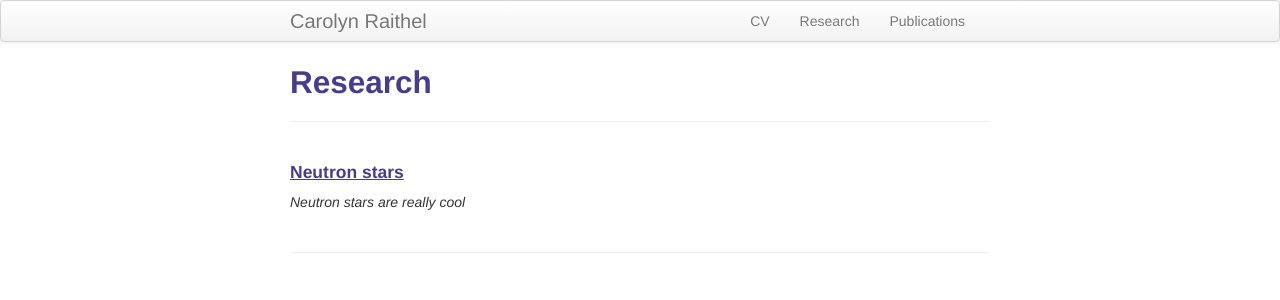
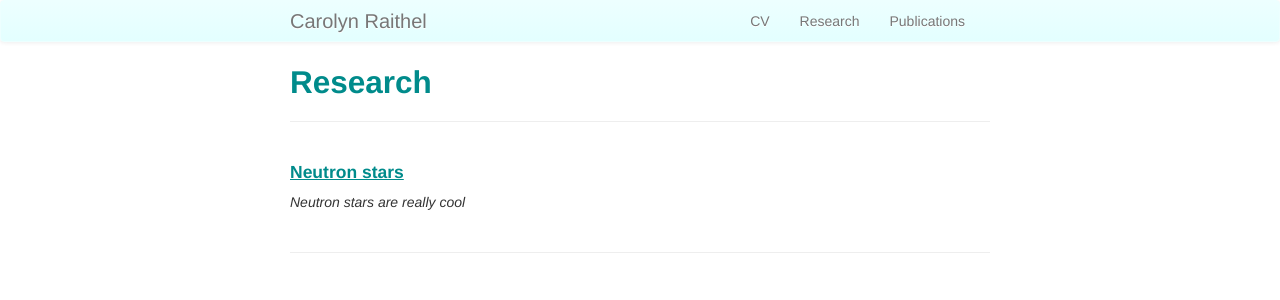
Before and after one commit to craithel/craithel.github.io, a Jekyll site: the page built from pages/research.md, in a window 1280 px wide. Shown: the top 300 px of the page. Built offline with Jekyll 4.4.1, drawn with Linux system fonts in a browser that asks for light colours.

Commit message:
updated nav bar

```diff
--- a/_includes/themes/twitter/default.html
+++ b/_includes/themes/twitter/default.html
@@ -35,7 +35,7 @@
         <div class="container-narrow">
           <a class="brand" href="{{ HOME_PATH }}">{{ site.title }}</a>
           <ul class="nav">
-              <li><a href="{{ BASE_PATH }}/assets/CV.pdf">CV</a></li>
+              <li><a href="{{ BASE_PATH }}/assets/raithel_cv.pdf">CV</a></li>
               <li><a href="{{ BASE_PATH }}/pages/research.html">Research</a></li>
               <li><a href="{{ BASE_PATH }}/pages/publications.html">Publications</a></li>
           </ul>
--- a/assets/themes/twitter/css/my_custom_css.css
+++ b/assets/themes/twitter/css/my_custom_css.css
@@ -58,7 +58,7 @@ td.right {
 
 
 h1, h2, h3, h4 {
-    color: darkslateblue;
+    color: darkcyan;
 }
 
 .danger {
@@ -85,3 +85,23 @@ h1, h2, h3, h4 {
     border-left: 6px solid #ffeb3b;
     padding-left: 10px;
 }
+
+.navbar-inner {
+    min-height:40px;
+    padding-left:20px;
+    padding-right:20px;
+    background-color:#fafafa;
+    background-image:-moz-linear-gradient(top, #edffff, #e3ffff);
+    background-image:-webkit-gradient(linear, 0 0, 0 100%, from(#edffff), to(#f2f2f2));
+    background-image:-webkit-linear-gradient(top, #edffff, #e3ffff);
+    background-image:-o-linear-gradient(top, #edffff, #e3ffff);
+    background-image:linear-gradient(to bottom, #edffff, #e3ffff);
+    background-repeat:repeat-x;filter:progid:DXImageTransform.Microsoft.gradient(startColorstr='#ffffffff', endColorstr='#fff2f2f2', GradientType=0);
+    border:1px solid #edffff;
+    -webkit-border-radius:4px;
+    -moz-border-radius:4px;
+    border-radius:4px;
+    -webkit-box-shadow:0 1px 4px rgba(0, 0, 0, 0.065);
+    -moz-box-shadow:0 1px 4px rgba(0, 0, 0, 0.065);
+    box-shadow:0 1px 4px rgba(0, 0, 0, 0.065);*zoom:1;
+}
```
